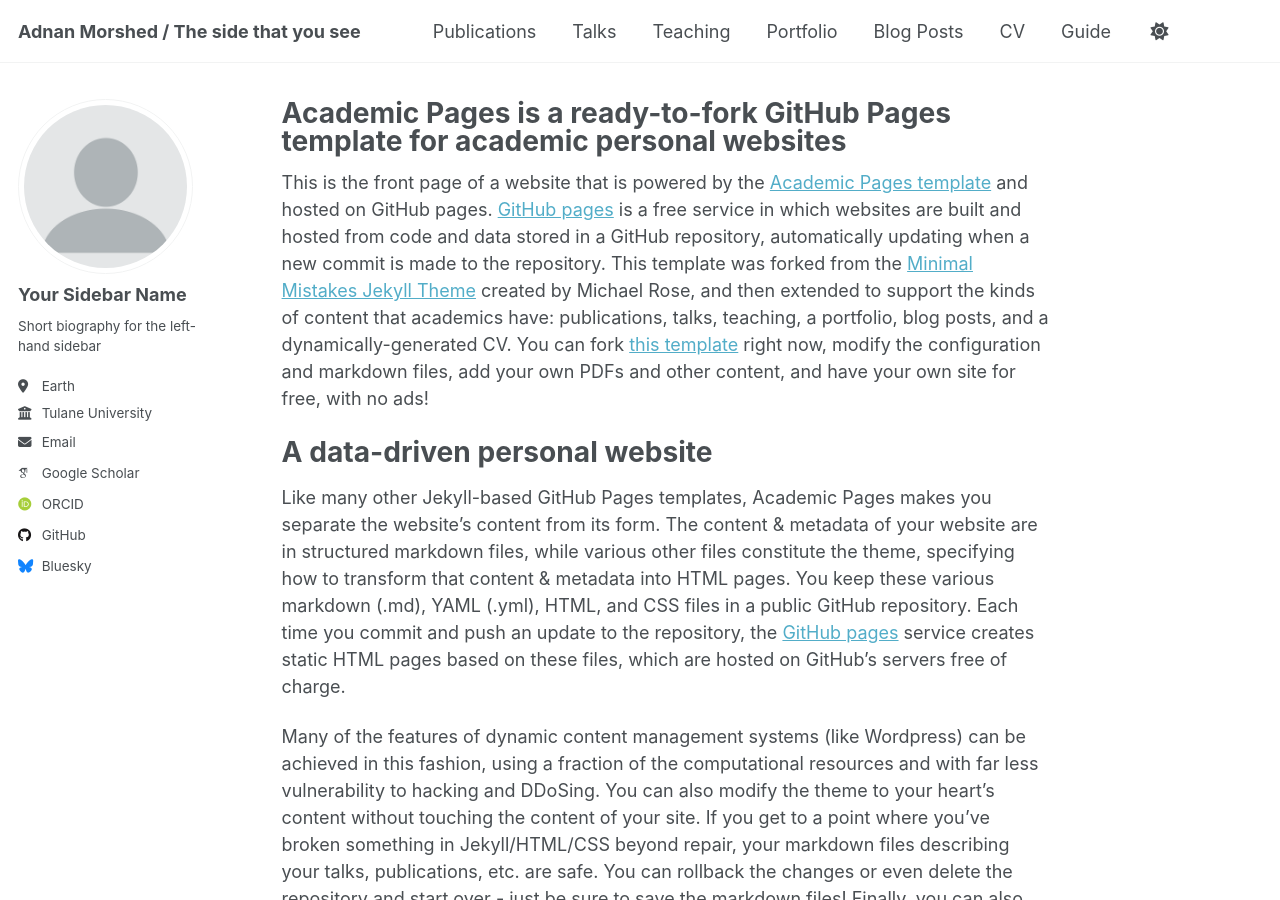
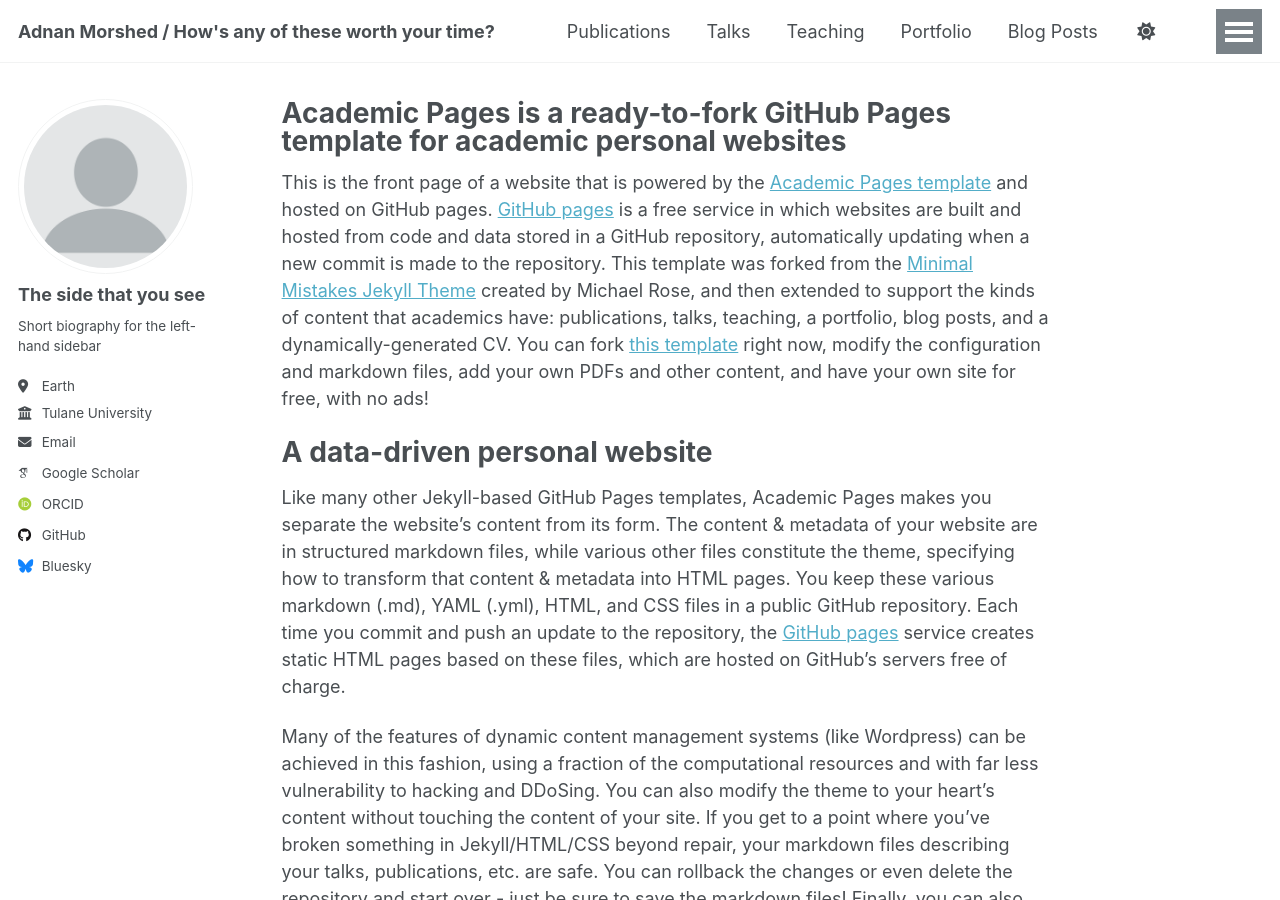
Before and after one commit to amorshed/amorshed.github.io, a Jekyll site: the page built from _pages/about.md, in a window 1280 px wide and 900 px high. Built offline with Jekyll 4.4.1, drawn with Linux system fonts in a browser that asks for light colours; some web fonts are replaced.

Commit message:
Update _config.yml
Iterations

```diff
--- a/_config.yml
+++ b/_config.yml
@@ -9,7 +9,7 @@
 # Basic Site Settings
 locale                   : "en-US"
 site_theme               : "default"
-title                    : "Adnan Morshed / The side that you see"
+title                    : "Adnan Morshed / How's any of these worth your time?"
 title_separator          : "-"
 name                     : &name "Adnan Morshed"
 description              : &description "personal description"
@@ -23,7 +23,7 @@ repository               : "amorshed/amorshed.github.io"
 author:
   # Biographic information
   avatar           : "profile.png"
-  name             : "Your Sidebar Name"
+  name             : "The side that you see"
   pronouns         : # example: "she/her"
   bio              : "Short biography for the left-hand sidebar"
   location         : "Earth"
```
